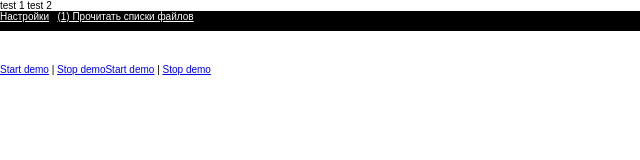
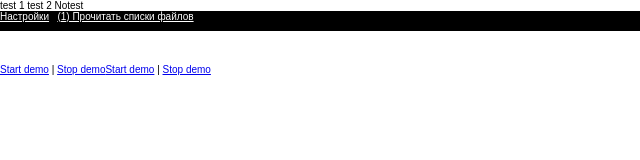
Before and after one commit to jhazz/jsa, a plain HTML site: page example/inframe.htm in a window 1280 px wide. Shown: the full height of the page, 0-640 px from the left. Drawn offline with Linux system fonts and the light colour scheme.

Commit message:
added Notest

```diff
--- a/example/inframe.htm
+++ b/example/inframe.htm
@@ -12,10 +12,10 @@
 </head>
 
 <body style="margin:0; padding:0;">
-
 test 1
 test 2
 
+Notest
 <div id='topmenu' class='topmenu'><a href='javascript:;' onclick='showSettings()'>Настройки</a> &nbsp;
 <a href='javascript:;' onclick='FX.loadAllFolders()'>(1) Прочитать списки файлов</a>
 </div>
```
Also changed, not shown: 1 other file.
